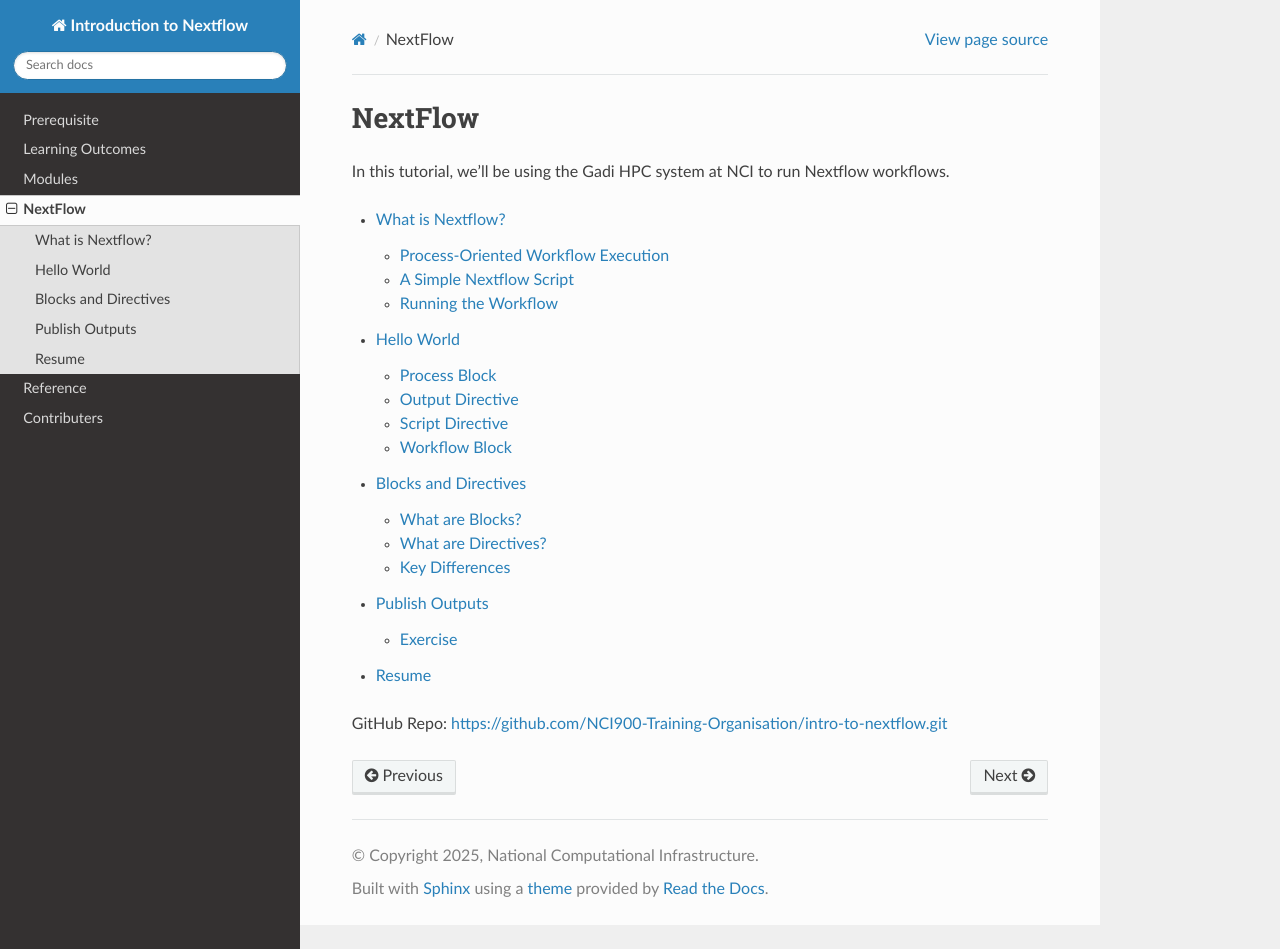
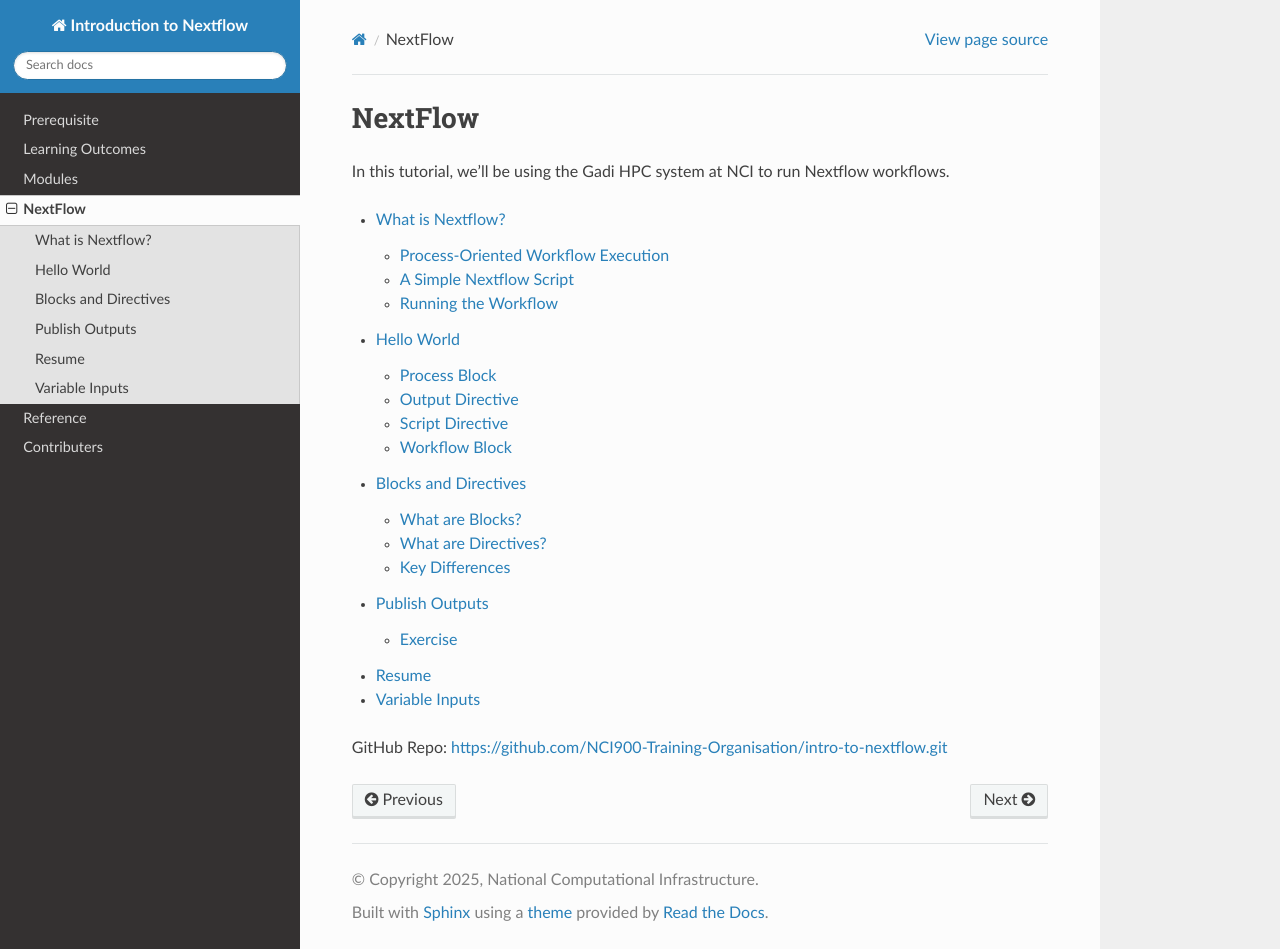
Before and after one commit to NCI900-Training-Organisation/intro-to-nextflow, a Sphinx documentation site: the page built from docs/source/tutorial.rst, in a window 1280 px wide and 949 px high. Built offline with Sphinx 7.4.7 and the Read the Docs theme 3.1.0, drawn with Linux system fonts in a browser that asks for light colours; some of the changed lines change nothing that is shown.

Commit message:
toctree updated

```diff
--- a/docs/source/tutorial.rst
+++ b/docs/source/tutorial.rst
@@ -9,6 +9,7 @@
     tutorial/blocks_directive.rst
     tutorial/publish.rst
     tutorial/resume.rst
+    tutorial/input.rst
 
 
 
```
